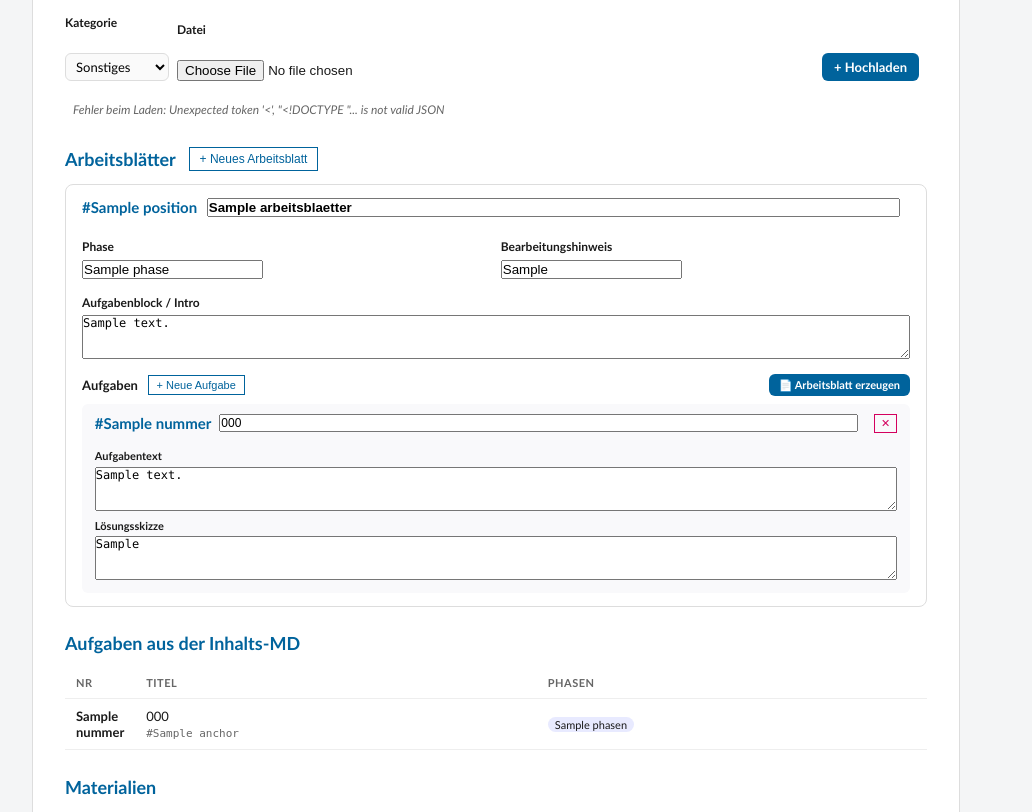
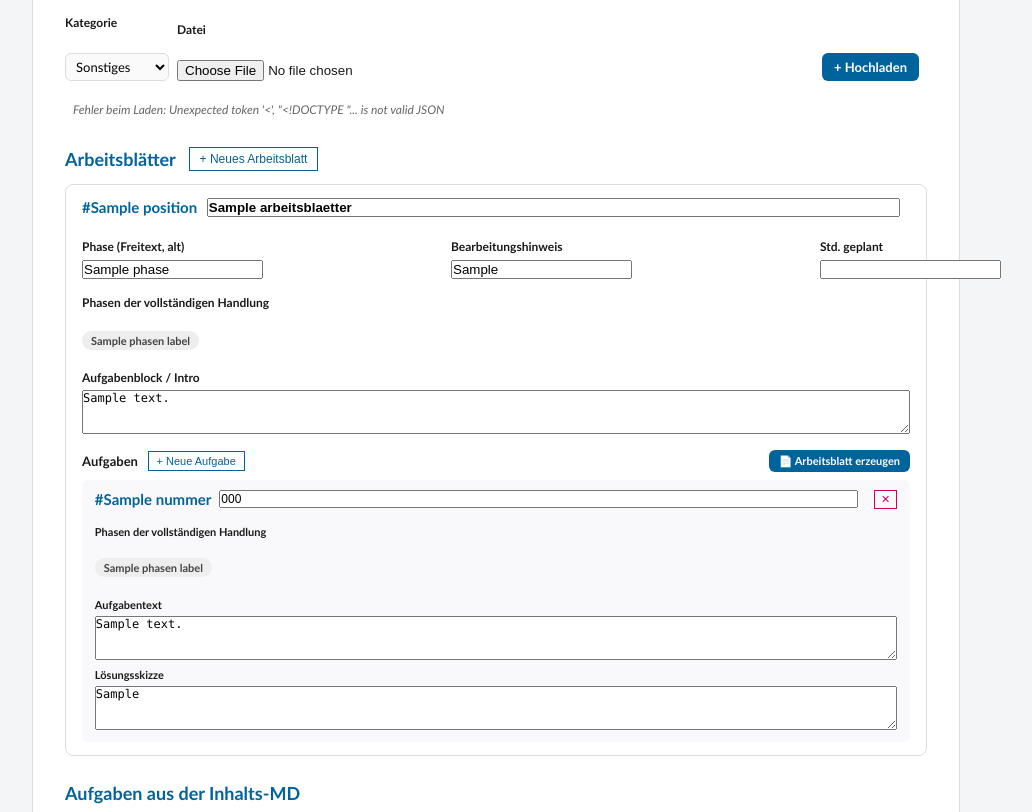
Before and after one commit to mgoebel89/drs-Desktop, a FastAPI app: template app/templates/learning_situations/detail.html in a window 1280 px wide. Shown: the part 2212-3024 px from the top of the page, without its empty margins (144-1176 px from the left). Run offline with FastAPI, Linux system fonts and the light colour scheme; the template is opened without the code that fills it: most values are stand-ins (such as "Sample title", 1, 10 or a date in 2020).

Commit message:
feat(ls): Phase 4 v4 — Phasen-Multi-Select + Pflicht-Validator
- learning_situations.py: validate_pflicht_v4(ls) + GET /api/ls/{id}/validate
  prüft display_name, auftrag_md, ≥1 Lernfeld, dauer_stunden>0,
  ≥1 Arbeitsblatt mit Aufgabe; section-Endpoint nimmt jetzt
  phasen/stunden_geplant am Arbeitsblatt und phasen an der Aufgabe an
  (kanonisiert via parse_phasen_csv aus app/constants.py)
- detail.html: oranger/grüner Banner ganz oben mit Validierungs-Status;
  pro Arbeitsblatt + Aufgabe 6 Pill-Checkboxen für Informieren/Planen/
  Entscheiden/Ausführen/Kontrollieren/Bewerten; Arbeitsblatt hat
  zusätzliches Feld 'Std. geplant'; alle Inputs lösen Auto-Save + ggf.
  Re-Validierung aus

```diff
--- a/app/routers/learning_situations.py
+++ b/app/routers/learning_situations.py
@@ -522,6 +522,16 @@ def ls_detail(
         for ab in arbeitsblaetter:
             ab._aufgaben = aufgaben_by_ab.get(ab.id, [])
 
+    from app.constants import (PHASEN as _PHASEN,
+                                PHASEN_LABELS as _PHASEN_LABELS,
+                                parse_phasen_csv as _parse_phasen)
+    # Phasen-Sets vor-rendern, damit das Template nicht selbst parsen muss
+    ab_phasen: dict[int, set[str]] = {}
+    auf_phasen: dict[int, set[str]] = {}
+    for ab in arbeitsblaetter:
+        ab_phasen[ab.id] = set(_parse_phasen(ab.phasen or ""))
+        for a in getattr(ab, "_aufgaben", []):
+            auf_phasen[a.id] = set(_parse_phasen(a.phasen or ""))
     return templates.TemplateResponse(request, "learning_situations/detail.html", {
         "ls": ls,
         "files": files,
@@ -530,6 +540,10 @@ def ls_detail(
         "has_note": has_note,
         "aufgaben": aufgaben,
         "arbeitsblaetter": arbeitsblaetter,
+        "phasen": _PHASEN,
+        "phasen_labels": _PHASEN_LABELS,
+        "ab_phasen": ab_phasen,
+        "auf_phasen": auf_phasen,
     })
 
 
@@ -725,6 +739,66 @@ _SECTION_FIELDS = {
 }
 
 
+def validate_pflicht_v4(db: Session, ls: LearningSituation) -> dict:
+    """Prüft, ob die LS nach Schema v4 vollständig gepflegt ist.
+
+    Pflichtkriterien:
+    - Bezeichnung (display_name)
+    - Auftrag (auftrag_md, nicht leer)
+    - mindestens ein Lernfeld via M2M (LsLernfeld)
+    - dauer_stunden > 0
+    - mindestens ein Arbeitsblatt mit mindestens einer Aufgabe
+
+    Liefert {ok, problems: [{code, label}]}.
+    """
+    problems: list[dict] = []
+
+    def _empty(s: str | None) -> bool:
+        return not (s or "").strip()
+
+    if _empty(ls.display_name):
+        problems.append({"code": "display_name",
+                         "label": "Bezeichnung fehlt"})
+    if _empty(ls.auftrag_md):
+        problems.append({"code": "auftrag",
+                         "label": "Auftrag/Handlungssituation fehlt"})
+    if not ls.dauer_stunden or ls.dauer_stunden <= 0:
+        problems.append({"code": "dauer_stunden",
+                         "label": "Dauer (Schulstunden) fehlt oder 0"})
+    lf_count = db.scalar(
+        select(LsLernfeld).where(
+            LsLernfeld.learning_situation_id == ls.id).limit(1))
+    if lf_count is None:
+        problems.append({"code": "lernfeld",
+                         "label": "Mindestens ein Lernfeld muss verknüpft sein"})
+    ab_with_aufgaben = db.execute(
+        select(LsArbeitsblatt.id).where(
+            LsArbeitsblatt.learning_situation_id == ls.id,
+            LsArbeitsblatt.id.in_(
+                select(LsAufgabe.arbeitsblatt_id).where(
+                    LsAufgabe.learning_situation_id == ls.id,
+                    LsAufgabe.arbeitsblatt_id.is_not(None))
+            )
+        ).limit(1)
+    ).first()
+    if not ab_with_aufgaben:
+        problems.append({"code": "arbeitsblatt",
+                         "label": "Mindestens ein Arbeitsblatt mit Aufgabe nötig"})
+    return {"ok": not problems, "problems": problems}
+
+
+@router.get("/api/ls/{ls_id}/validate")
+def ls_validate_endpoint(
+    ls_id: int,
+    user: Annotated[User, Depends(require_user)],
+    db: Annotated[Session, Depends(get_db)],
+):
+    ls = db.get(LearningSituation, ls_id)
+    if not ls or ls.user_id != user.id:
+        raise HTTPException(404)
+    return JSONResponse(validate_pflicht_v4(db, ls))
+
+
 def _require_v3(db: Session, user: User, ls_id: int) -> LearningSituation:
     ls = db.get(LearningSituation, ls_id)
     if not ls or ls.user_id != user.id:
@@ -896,6 +970,17 @@ def ls_section_save(
         sub = (body.get("field") or "content").strip()
         if sub == "phase":
             ab.phase = value[:255]
+        elif sub == "phasen":
+            from app.constants import parse_phasen_csv, serialize_phasen
+            raw = body.get("value")
+            if isinstance(raw, list):
+                raw = ", ".join(str(x) for x in raw)
+            ab.phasen = serialize_phasen(parse_phasen_csv(str(raw or "")))
+        elif sub == "stunden_geplant":
+            try:
+                ab.stunden_geplant = max(0, int(value or 0))
+            except (TypeError, ValueError):
+                raise HTTPException(400, "Stunden muss eine Zahl sein")
         elif sub == "hinweis":
             ab.bearbeitungshinweis_md = value[:10000]
         elif sub == "title":
@@ -1065,6 +1150,13 @@ def ls_aufgabe_update(
         a.text_md = value[:200000]
     elif field == "loesungsskizze":
         a.loesungsskizze_md = value[:200000]
+    elif field == "phasen":
+        # Erwartet entweder Liste oder CSV-String; canonisiert via constants
+        from app.constants import parse_phasen_csv, serialize_phasen
+        raw = body.get("value")
+        if isinstance(raw, list):
+            raw = ", ".join(str(x) for x in raw)
+        a.phasen = serialize_phasen(parse_phasen_csv(str(raw or "")))
     else:
         raise HTTPException(400, "Unbekanntes Feld")
     ls_sync.save_to_vault(user, ls, db)
--- a/app/templates/learning_situations/detail.html
+++ b/app/templates/learning_situations/detail.html
@@ -186,6 +186,25 @@
   <div style="display:flex;justify-content:flex-end;margin-top:.2rem">
     <span id="ls-meta-status" class="muted" style="font-size:11px"></span>
   </div>
+
+  <style>
+    .v4-validate { margin-top:1rem; padding:.6rem .9rem; border-radius:8px;
+      font-size:13px; display:none; }
+    .v4-validate.ok { background:#e8f5e9; border:1px solid #66bb6a;
+      color:#1b5e20; display:block; }
+    .v4-validate.warn { background:#fff3e0; border:1px solid #f5b942;
+      color:#8a4f00; display:block; }
+    .v4-validate ul { margin:.3rem 0 0 1.2rem; padding:0; }
+    .v4-validate li { margin:.1rem 0; }
+    .phasen-pills { display:flex; flex-wrap:wrap; gap:.25rem; }
+    .phasen-pills label { font-size:11px; padding:2px 8px; border-radius:10px;
+      background:#eee; color:#444; cursor:pointer; user-select:none;
+      border:1px solid transparent; }
+    .phasen-pills label.picked { background:#d4edda; color:#1b5e20;
+      border-color:#5ec27a; }
+    .phasen-pills input { display:none; }
+  </style>
+  <div class="v4-validate" id="v4-validate"></div>
 
   {% if request.query_params.get('ws_error') %}
   <div style="background:#fde2e2;border:1px solid #f5b5b5;border-radius:6px;padding:.7rem 1rem;margin-top:.6rem">
@@ -404,14 +423,31 @@
         <input data-field="title" value="{{ ab.title }}" style="flex:1;font-weight:600">
         <span class="muted" data-status style="font-size:11px"></span>
       </div>
-      <div style="display:grid;grid-template-columns:1fr 1fr;gap:.6rem;margin-bottom:.4rem">
+      <div style="display:grid;grid-template-columns:1fr 1fr 90px;gap:.6rem;margin-bottom:.4rem">
         <div>
-          <label style="font-size:12px">Phase</label>
+          <label style="font-size:12px">Phase (Freitext, alt)</label>
           <input data-field="phase" value="{{ ab.phase or '' }}" placeholder="z. B. Arbeitsplanung">
         </div>
         <div>
           <label style="font-size:12px">Bearbeitungshinweis</label>
           <input data-field="hinweis" value="{{ ab.bearbeitungshinweis_md or '' }}" placeholder="Hinweis (Optional)">
+        </div>
+        <div>
+          <label style="font-size:12px" title="Schulstunden (45 min)">Std. geplant</label>
+          <input data-field="stunden_geplant" type="number" min="0"
+                 value="{{ ab.stunden_geplant or 0 }}">
+        </div>
+      </div>
+      <div style="margin-bottom:.4rem">
+        <label style="font-size:12px">Phasen der vollständigen Handlung</label>
+        <div class="phasen-pills" data-field="phasen">
+          {% for ph in phasen %}
+            {% set picked = ph in ab_phasen.get(ab.id, []) %}
+            <label class="{% if picked %}picked{% endif %}">
+              <input type="checkbox" value="{{ ph }}" {% if picked %}checked{% endif %}>
+              {{ phasen_labels[ph] }}
+            </label>
+          {% endfor %}
         </div>
       </div>
       <label style="font-size:12px">Aufgabenblock / Intro</label>
@@ -432,6 +468,18 @@
           <input data-auf-field="titel" value="{{ a.titel or '' }}" placeholder="Titel (optional)" style="flex:1;font-size:12px">
           <span class="muted" data-auf-status style="font-size:11px"></span>
           <button class="btn-sec" data-auf-del style="padding:2px 6px;font-size:11px;color:var(--pink);border-color:var(--pink)">✕</button>
+        </div>
+        <div style="margin:.3rem 0">
+          <label style="font-size:11px">Phasen der vollständigen Handlung</label>
+          <div class="phasen-pills" data-auf-field="phasen">
+            {% for ph in phasen %}
+              {% set picked = ph in auf_phasen.get(a.id, []) %}
+              <label class="{% if picked %}picked{% endif %}">
+                <input type="checkbox" value="{{ ph }}" {% if picked %}checked{% endif %}>
+                {{ phasen_labels[ph] }}
+              </label>
+            {% endfor %}
+          </div>
         </div>
         <label style="font-size:11px">Aufgabentext</label>
         <textarea data-auf-field="text" rows="3" style="width:100%;font-family:Consolas,monospace;font-size:12px">{{ a.text_md or '' }}</textarea>
@@ -775,6 +823,89 @@
   });
 })();
 
+// ── Phasen-Pills (Arbeitsblatt + Aufgabe, Schema v4) ─────────────────────
+(function(){
+  const LS_ID = {{ ls.id }};
+
+  function collectPhasen(container) {
+    return Array.from(container.querySelectorAll('input[type=checkbox]:checked'))
+      .map(cb => cb.value);
+  }
+  function updatePicked(container) {
+    container.querySelectorAll('label').forEach(lab => {
+      const cb = lab.querySelector('input[type=checkbox]');
+      lab.classList.toggle('picked', cb && cb.checked);
+    });
+  }
+
+  // Arbeitsblatt-Phasen: speichert via /ls/{id}/section/arbeitsblatt:N
+  document.querySelectorAll('.v3-ab').forEach(box => {
+    const pos = parseInt(box.dataset.pos, 10);
+    const status = box.querySelector('[data-status]');
+    box.querySelectorAll('.phasen-pills[data-field="phasen"]').forEach(group => {
+      group.addEventListener('change', async () => {
+        updatePicked(group);
+        const phasen = collectPhasen(group);
+        try {
+          status.textContent = 'speichere …';
+          const r = await fetch('/ls/'+LS_ID+'/section/arbeitsblatt:'+pos, {
+            method:'POST', headers:{'Content-Type':'application/json'},
+            body: JSON.stringify({field:'phasen', value: phasen}),
+          });
+          if (!r.ok) throw new Error('HTTP '+r.status);
+          status.textContent = '✓';
+          setTimeout(()=>status.textContent='', 1200);
+          refreshValidator();
+        } catch(e) { status.textContent = '✗ '+e.message; }
+      });
+    });
+  });
+
+  // Aufgabe-Phasen: speichert via /ls/{id}/aufgabe/{aid}
+  document.querySelectorAll('.v3-aufgabe').forEach(box => {
+    const aid = box.dataset.aufId;
+    const status = box.querySelector('[data-auf-status]');
+    box.querySelectorAll('.phasen-pills[data-auf-field="phasen"]').forEach(group => {
+      group.addEventListener('change', async () => {
+        updatePicked(group);
+        const phasen = collectPhasen(group);
+        try {
+          status.textContent = 'speichere …';
+          const r = await fetch('/ls/'+LS_ID+'/aufgabe/'+aid, {
+            method:'POST', headers:{'Content-Type':'application/json'},
+            body: JSON.stringify({field:'phasen', value: phasen}),
+          });
+          if (!r.ok) throw new Error('HTTP '+r.status);
+          status.textContent = '✓';
+          setTimeout(()=>status.textContent='', 1200);
+        } catch(e) { status.textContent = '✗ '+e.message; }
+      });
+    });
+  });
+})();
+
+// ── Validator-Banner v4 ───────────────────────────────────────────────────
+async function refreshValidator(){
+  const banner = document.getElementById('v4-validate');
+  if (!banner) return;
+  try {
+    const r = await fetch('/api/ls/'+{{ ls.id }}+'/validate');
+    const d = await r.json();
+    banner.classList.remove('ok', 'warn');
+    if (d.ok) {
+      banner.classList.add('ok');
+      banner.innerHTML = '✓ <strong>Lernsituation vollständig</strong> '
+        + '— alle Pflichtfelder gepflegt (Auftrag · Lernfeld · Dauer · Arbeitsblatt mit Aufgabe).';
+    } else {
+      banner.classList.add('warn');
+      const li = (d.problems || []).map(p => '<li>'
+        + String(p.label||'').replace(/</g,'&lt;') + '</li>').join('');
+      banner.innerHTML = '⚠ <strong>Lernsituation noch unvollständig:</strong><ul>'+li+'</ul>';
+    }
+  } catch(e) { /* silent */ }
+}
+refreshValidator();
+
 // ── Anhänge (Schema v4) ───────────────────────────────────────────────────
 (function(){
   const LS_ID = {{ ls.id }};
```
